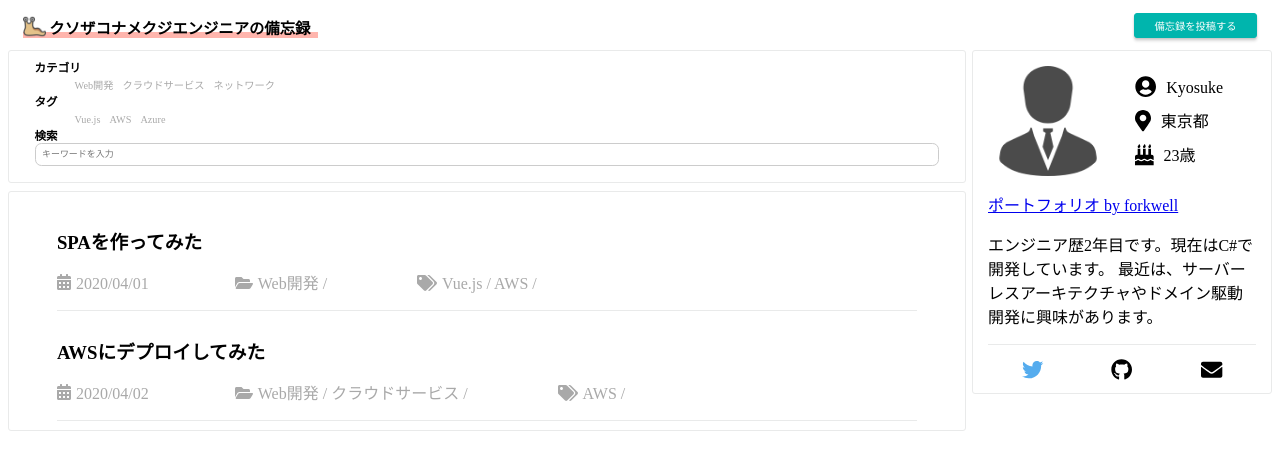
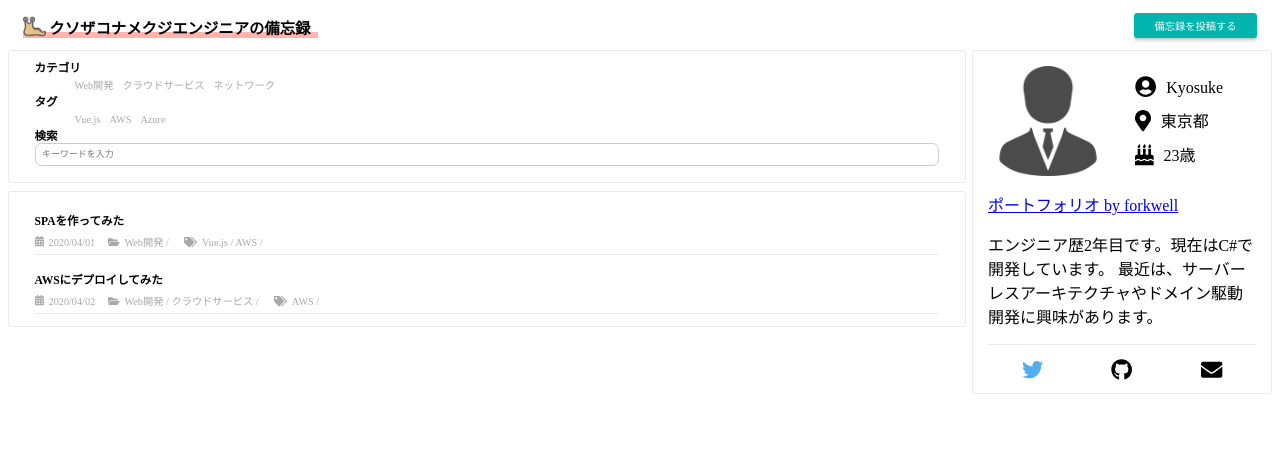
Before and after one commit to AwataKyosuke/my_histroy, a Vue app: page / in a window 1280 px wide. Shown: the top 470 px of the page. Built offline with nearby package versions, Linux system fonts and the light colour scheme; what vue-js-modal would draw is missing.

Commit message:
UPDATE:記事一覧表示部のスタイルを画面サイズに応じて可変になるよ応じて可変になるよう修正

```diff
--- a/src/components/molecules/ArticleTitle.vue
+++ b/src/components/molecules/ArticleTitle.vue
@@ -1,9 +1,9 @@
 <template>
   <div class="item">
-    <h3 class="item-title">
+    <p class="item-title">
       <router-link :to="{name: 'Article', params: { id: article.id }}">{{ article.title }}</router-link>
-    </h3>
-    <p>
+    </p>
+    <p class="item-detail">
       <font-awesome-icon :icon="['fas', 'calendar-alt']" class="item-date-icon" />
       <span class="item-date">{{ article.date }}</span>
 
@@ -37,12 +37,19 @@ export default {
 
 .item {
   border-bottom: 0.5px solid #e9eaea;
-  padding-top: 3%;
+  padding-top: 1.5vh;
+  margin: 0 0 0.5vh 0;
 }
 
 .item-title {
   padding: 0;
   margin: 0;
+  font-weight: bold;
+  font-size: 0.9vw;
+}
+
+.item-detail {
+  margin: 0.5vh 0 0.5vh 0;
 }
 
 .item-title a {
@@ -52,31 +59,37 @@ export default {
 
 .item-date {
   color: darkgrey;
+  font-size: 0.8vw;
 }
 
 .item-date-icon {
   padding: 0 5px 1.1px 0;
   color: darkgray;
+  font-size: 0.8vw;
 }
 
 .item-categories {
   color: darkgray;
+  font-size: 0.8vw;
 }
 
 .item-categories-icon {
   padding: 0 5px 0px 0;
   color: darkgray;
-  margin-left: 10%;
+  margin-left: 1vw;
+  font-size: 0.8vw;
 }
 
 .item-tags {
   color: darkgray;
+  font-size: 0.8vw;
 }
 
 .item-tags-icon {
   padding: 0 5px 0px 0;
   color: darkgray;
-  margin-left: 10%;
+  margin-left: 1vw;
+  font-size: 0.8vw;
 }
 
 </style>
--- a/src/components/organsms/ArticleList.vue
+++ b/src/components/organsms/ArticleList.vue
@@ -23,8 +23,7 @@ export default {
 .box {
   box-sizing: border-box;
   width: 100%;
-  padding: 1% 5%;
-  margin: 0 auto;
+  padding: 1vh 2vw 1vh 2vw;
   border: 0.5px solid #e9eaea;
   border-radius: 3px;
   transition: 0.3s;
```
